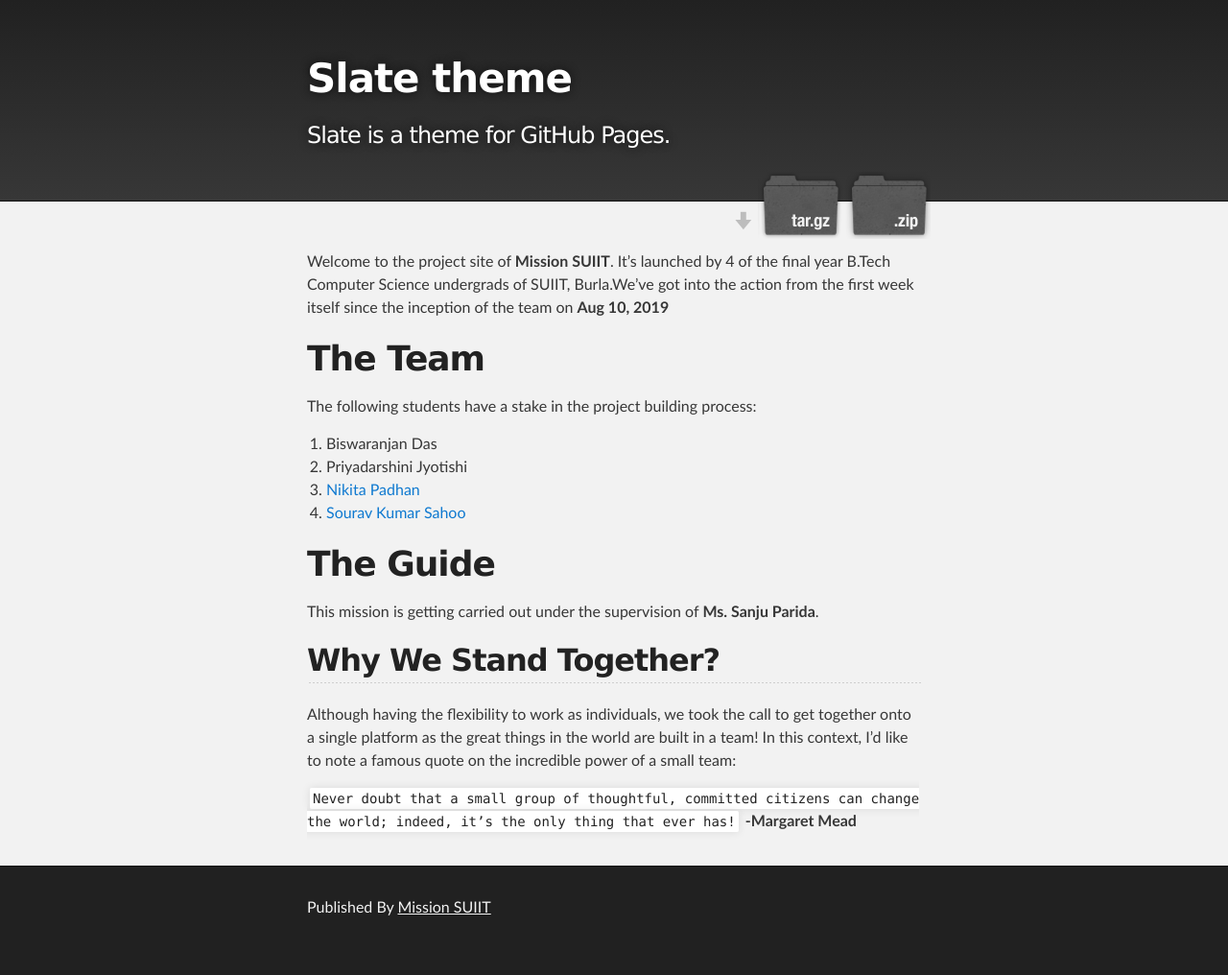
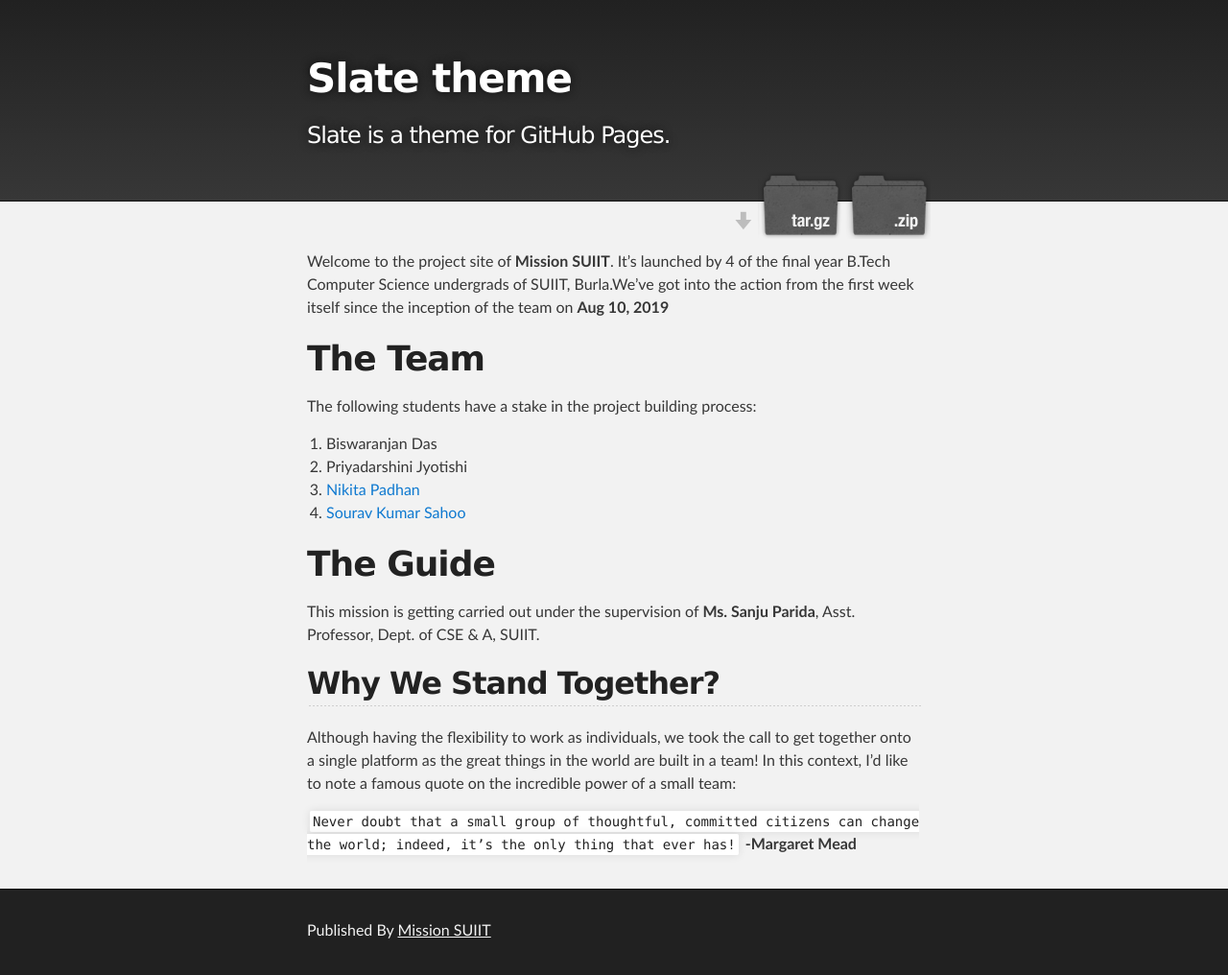
Before and after one commit to missionsuiit/missionsuiit.github.io, a Jekyll site: the page built from index.md, in a window 1280 px wide. Shown: the whole page at 96% size. Built offline with Jekyll 4.4.1, drawn with Linux system fonts in a browser that asks for light colours; before the commit the page ends 992 px from its top, so only the background shows below that.

Commit message:
Update index.md

```diff
--- a/index.md
+++ b/index.md
@@ -15,7 +15,7 @@
 4. <a href="http://souravist.in">Sourav Kumar Sahoo </a>
 
 # The Guide
-This mission is getting carried out under the supervision of **Ms. Sanju Parida**.
+This mission is getting carried out under the supervision of **Ms. Sanju Parida**, Asst. Professor, Dept. of CSE & A, SUIIT.
 
 ## Why We Stand Together?
 Although having the flexibility to work as individuals, we took the call to get together onto a single platform as the great things in the world are built in a team! In this context, I’d like to note a famous quote on the incredible power of a small team:
```
